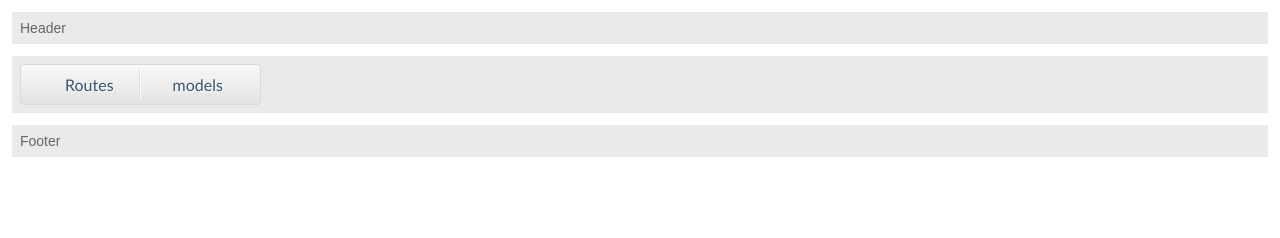
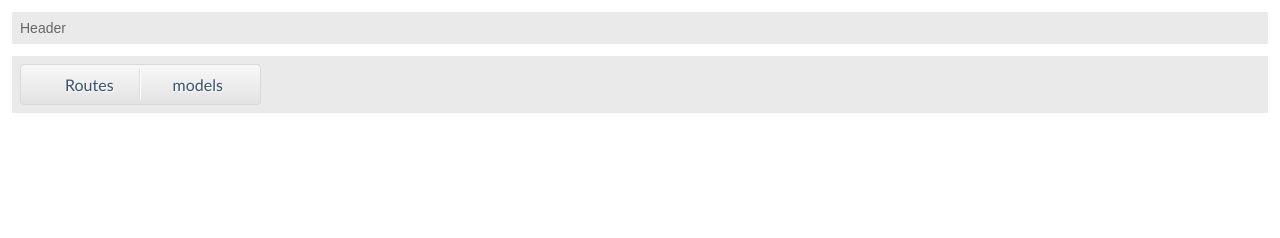
Before and after one commit to raviraj-gardi/RideMobile_Layout, a plain HTML site: page index.html in a window 1280 px wide. Drawn offline with Linux system fonts and the light colour scheme; files whose address does not match are found by name; a web font is replaced by a local one.

Commit message:
Update index.html

```diff
--- a/index.html
+++ b/index.html
@@ -58,10 +58,26 @@
 
     <div id="Columns">
 
+        <div id="MainArea">
+
+
+
+
+<br/><br/>
+
+<br/>
+<ul>
+
+</ul>
+
+
+
+
+<br/><br/>
 
     </div>
 
-    <div id="Footer">Footer</div>
+
 
 </body>
 </html>
```
